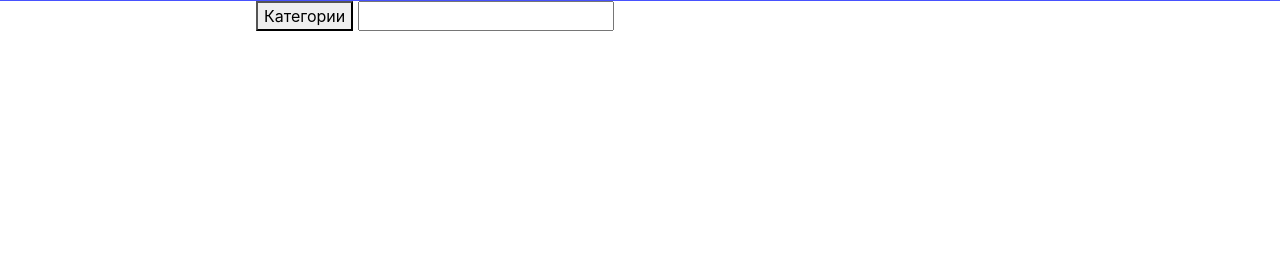
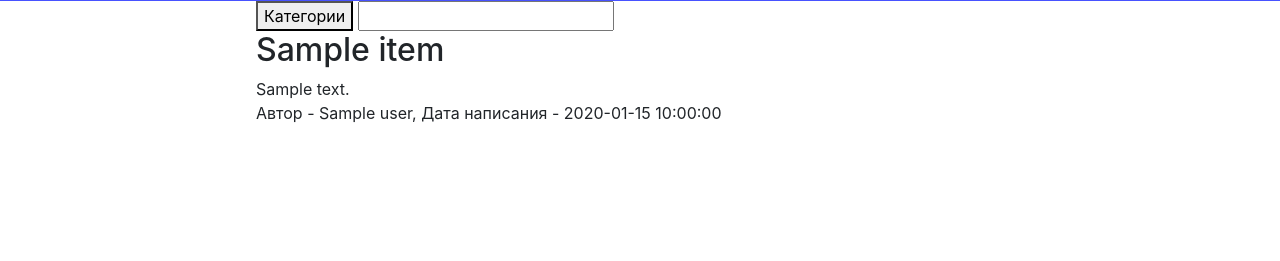
Before and after one commit to Taske31/Avito, a Flask app: template templates/main_window.html in a window 1280 px wide. Shown: the part 59-320 px from the top of the page. Run offline with Flask 3, Linux system fonts and the light colour scheme; the template is opened without the code that fills it: most values are stand-ins (such as "Sample title", 1, 10 or a date in 2020); parts of the project's set-up code (start-up, migrations or seed data) failed here and were passed over; some libraries are stand-ins or nearby versions.

Commit message:
add announcements

```diff
--- a/data/announcements.py
+++ b/data/announcements.py
@@ -17,4 +17,4 @@ class Announcement(SqlAlchemyBase):
     user_id = sqlalchemy.Column(sqlalchemy.Integer,
                                 sqlalchemy.ForeignKey("users.id"))
     user = orm.relationship('User')
-    categories = sqlalchemy.Column(sqlalchemy.String, nullable=True)
+    # categories = sqlalchemy.Column(sqlalchemy.String, nullable=True)
--- a/data/main_page.py
+++ b/data/main_page.py
@@ -1,6 +1,8 @@
 import flask
 from flask import jsonify, make_response, request, render_template
+from data import db_session
 from flask_login import current_user
+from data.announcements import Announcement
 from main import login_manager
 blueprint = flask.Blueprint(
     'main_page',
@@ -11,4 +13,6 @@ blueprint = flask.Blueprint(
 
 @blueprint.route('/')
 def main_window():
-    return render_template('main_window.html', current_user=current_user)
+    db_sess = db_session.create_session()
+    announcements = db_sess.query(Announcement).all()
+    return render_template('main_window.html', current_user=current_user, announcements=announcements)
--- a/templates/main_window.html
+++ b/templates/main_window.html
@@ -6,7 +6,17 @@
     <input class="search" type="text">
 </div>
 <div class="announcements">
-
+    {% for item in announcements%}
+        <div>
+            <h2>{{item.title}}</h2>
+            <div>
+                {{item.content}}
+            </div>
+            <div>
+                Автор - {{item.user.name}}, Дата написания - {{item.created_date}}
+            </div>
+        </div>
+    {% endfor %}
 </div>
 
 {% endblock %}
```
Also changed, not shown: db/__init__.py (deleted), db/blogs.db.
